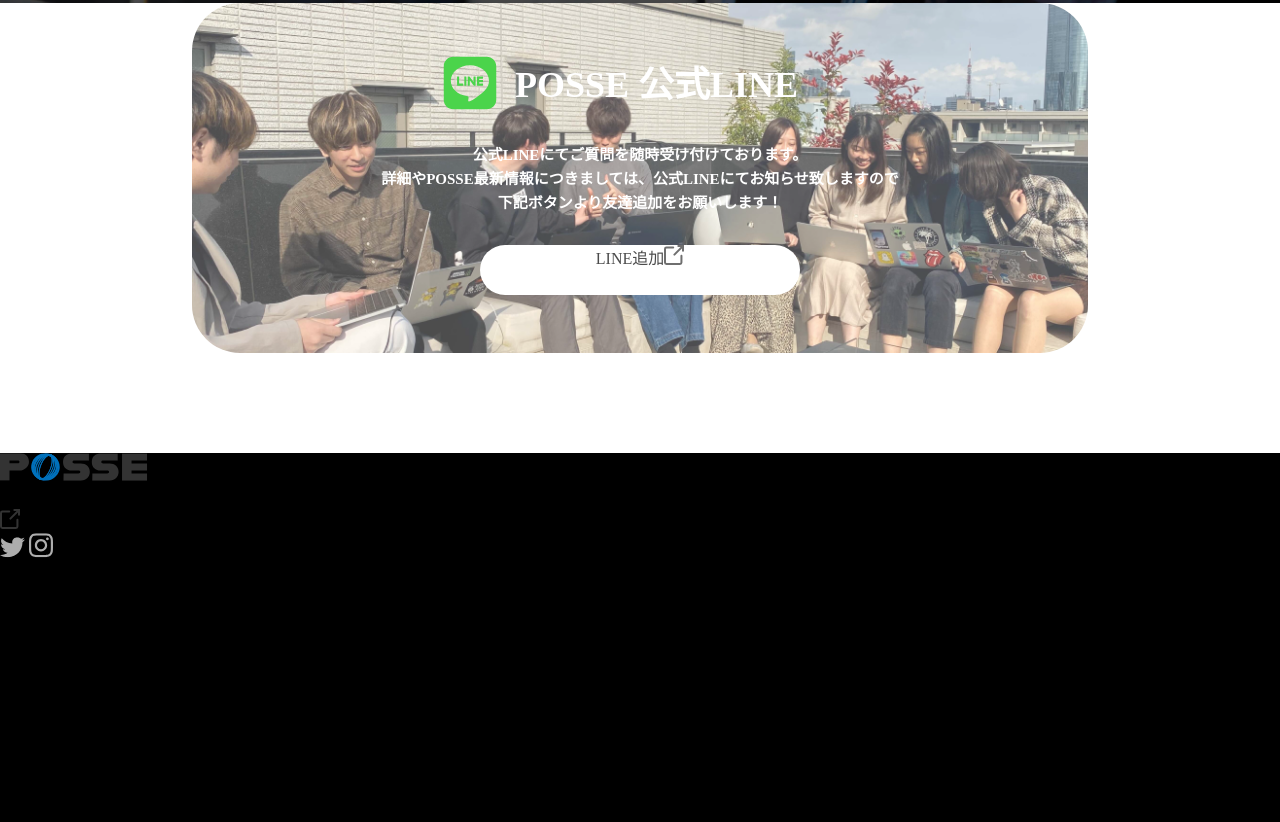
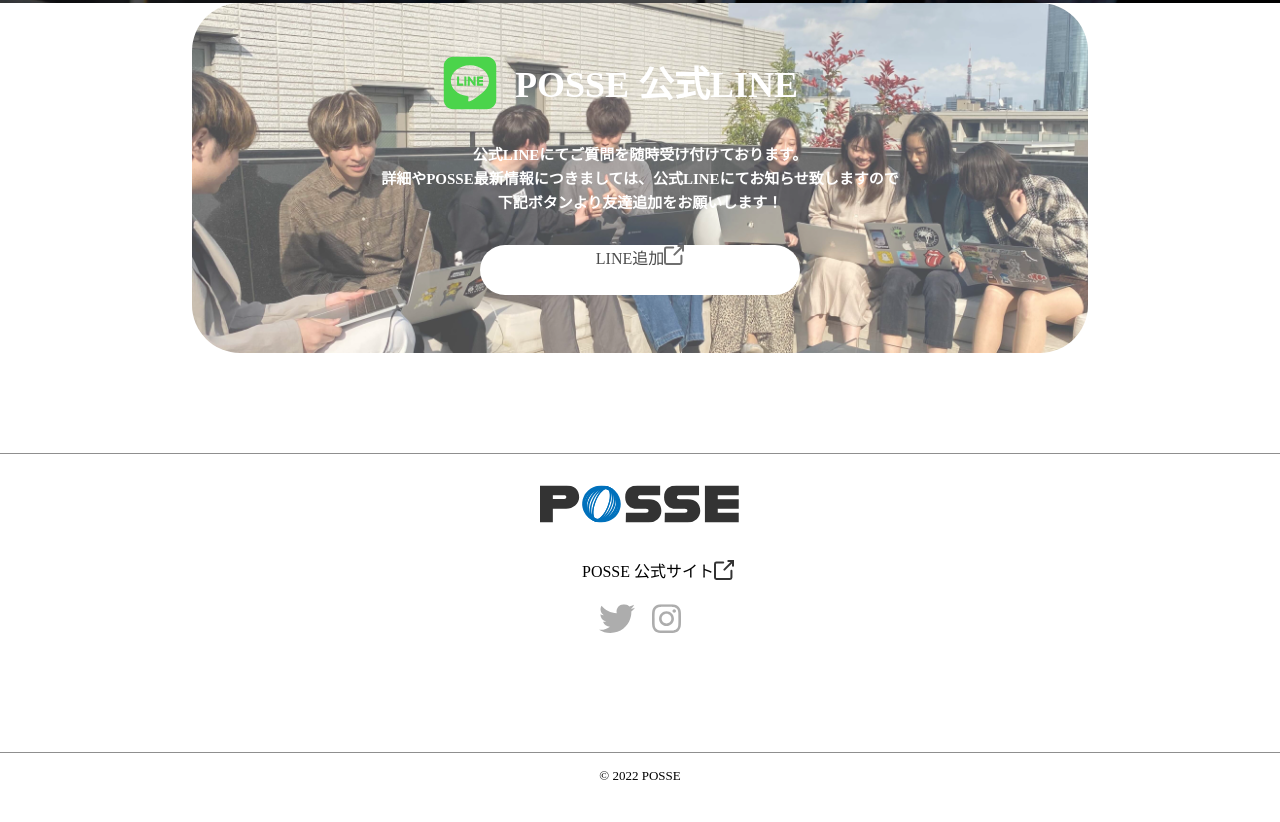
Before and after one commit to kohta9521/quiz-remake, a plain HTML site: page index.html in a window 1280 px wide. Shown: the part 397-1219 px from the top of the page. Drawn offline with Linux system fonts and the light colour scheme.

Commit message:
footer scss組み込み完了

```diff
--- a/SCSS/config/_footer.scss
+++ b/SCSS/config/_footer.scss
@@ -1,5 +1,50 @@
 .footer {
     width: 100%;
-    height: 400px;
-    background-color: black;
+    height: 300px;
+    border-top: 0.5px solid #8f8f8f;
+    border-bottom: 0.5px solid #8f8f8f;
+    text-align: center;
+    &__title {
+        width: 20%;
+        height: 50px;
+        margin: 0 auto;
+        &__img {
+            width: 200px;
+            height: 100px;
+        }
+        &__box {
+            position: relative;
+            left: 70px;
+            display: flex;
+            margin: 0 auto;
+            &__subtitle {
+                font-weight: 400;
+                font-size: 14px;
+                line-height: 180%;
+                color: #666666;
+            }
+            &__link__img {
+                width: 30px;
+                height: 30px;
+            }
+        }
+    }
+    &__icon {
+        width: 100px;
+        height: 30px;
+        display: flex;
+        justify-content: space-around;
+        margin: 0 auto;
+        margin-top: 100px;
+    }
 }
+.footer__copyright {
+    width: 100%;
+    height: 50px;
+    &__item {
+        display: block;
+        font-size: 13px;
+        text-align: center;
+        margin-top: 15px;
+    }
+}
--- a/index.html
+++ b/index.html
@@ -77,11 +77,12 @@
             <img class="footer__icon__item" src="./assets/img/icon/icon-twitter.svg" alt="">
             <img class="footer__icon__item" src="./assets/img/icon/icon-instagram.svg" alt="">
         </div>
-        <div class="footer__copyright">
-            <p class="footer__copyright__item">&copy; 2022 POSSE</p>
-        </div>
     </footer>
     <!-- END FOOTER -->
+
+    <div class="footer__copyright">
+        <p class="footer__copyright__item">&copy; 2022 POSSE</p>
+    </div>
 
 
 <script src="script.js"></script>
```
Also changed, not shown: SCSS/style.css, 1 other file.
